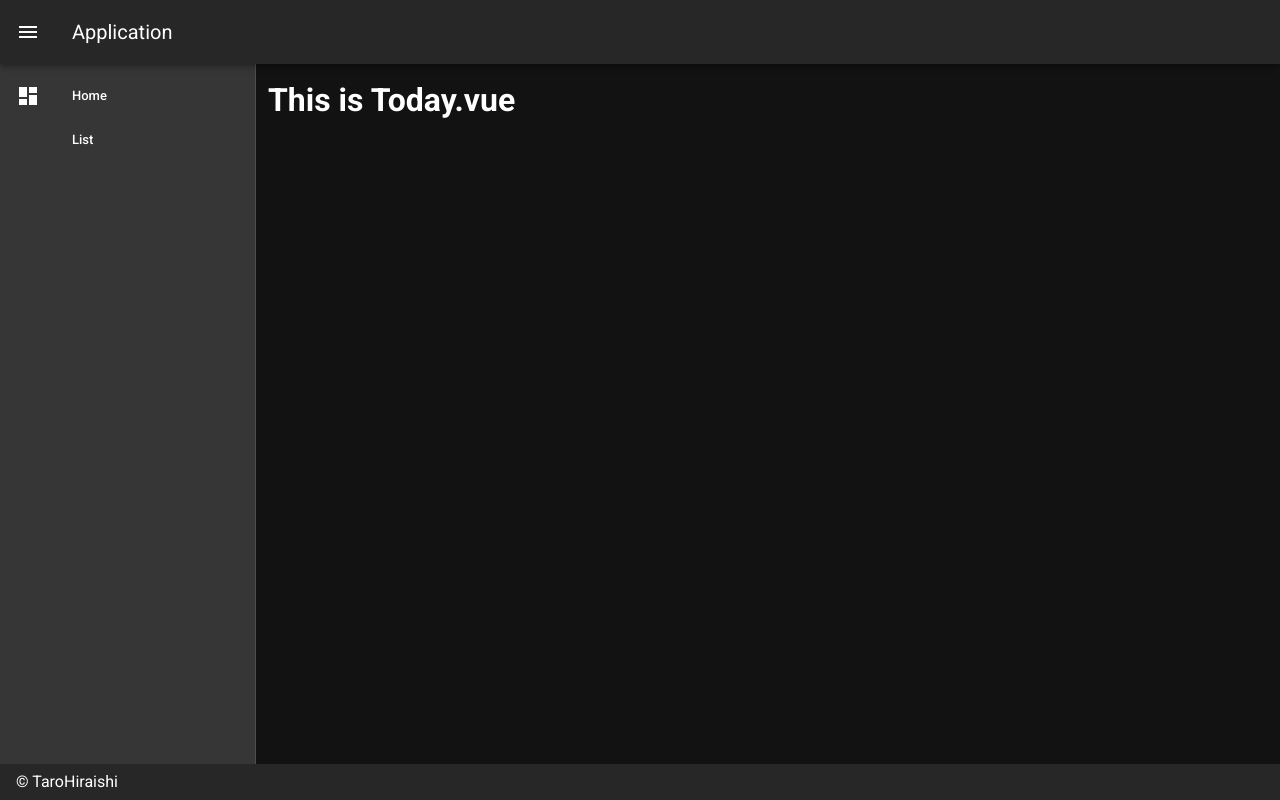
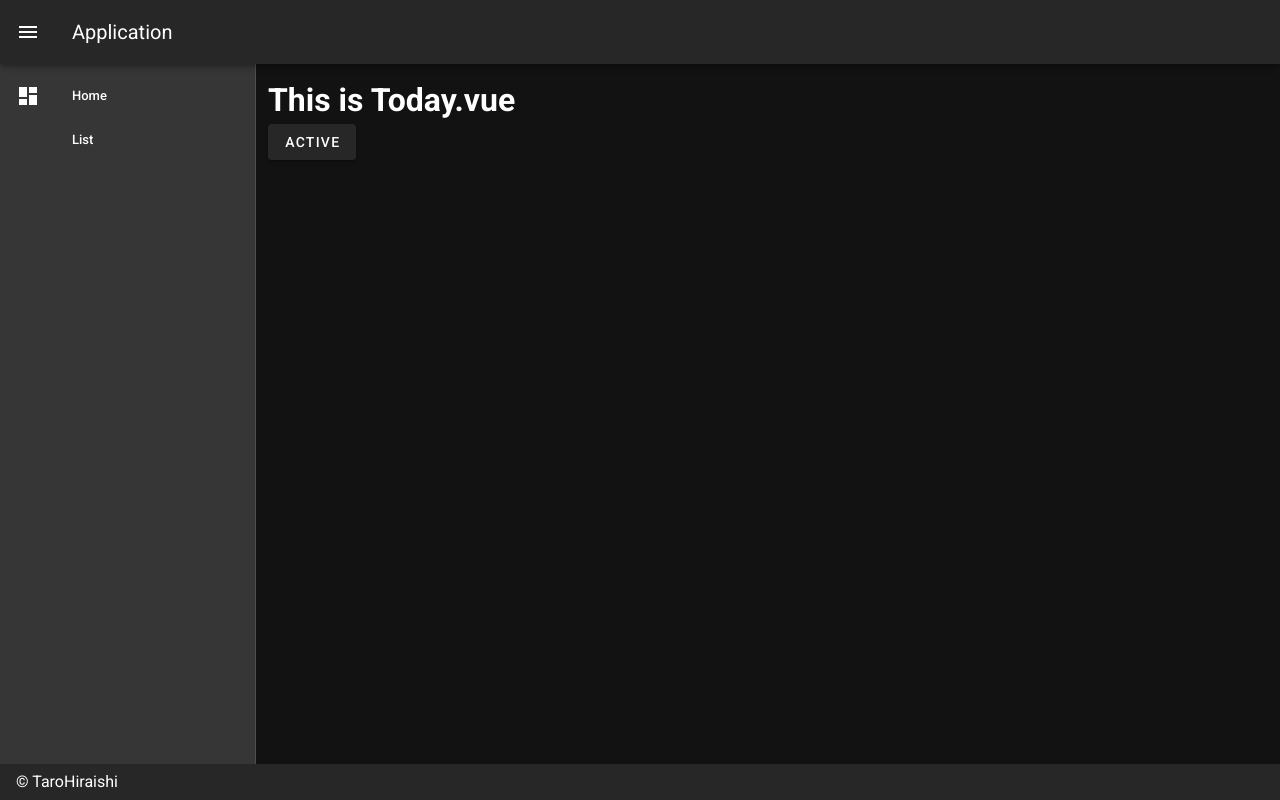
Before and after one commit to Ryoto-kubo/practice-atomic-design, a Vue app: page / in a window 1280 px wide. Built offline with nearby package versions, Linux system fonts and the light colour scheme.

Commit message:
atomsボタンをviews/Today.vueで使う

```diff
--- a/src/App.vue
+++ b/src/App.vue
@@ -34,8 +34,8 @@
     </v-app-bar>
 
     <v-content>
-      <v-container fluid>
-	  <router-view></router-view>
+      <v-container>
+	      <router-view></router-view>
       </v-container>
     </v-content>
 
--- a/src/components/atoms/MyButton.vue
+++ b/src/components/atoms/MyButton.vue
@@ -4,8 +4,10 @@
 
 <script>
 export default {
-    props: [
-        'btnTitle'
-    ]
+    props: {
+        btnTitle: {
+            type: String
+        }
+    }
 }
 </script>
--- a/src/views/Today.vue
+++ b/src/views/Today.vue
@@ -1,3 +1,16 @@
 <template>
-	<h1>This is Today.vue</h1>
+	<div>
+		<h1>This is Today.vue</h1>
+		<MyButton btnTitle='Active' />
+	</div>
 </template>
+
+<script>
+import MyButton from '../components/atoms/MyButton.vue'
+
+export default {
+	components: {
+		MyButton
+	}
+}
+</script>
```
